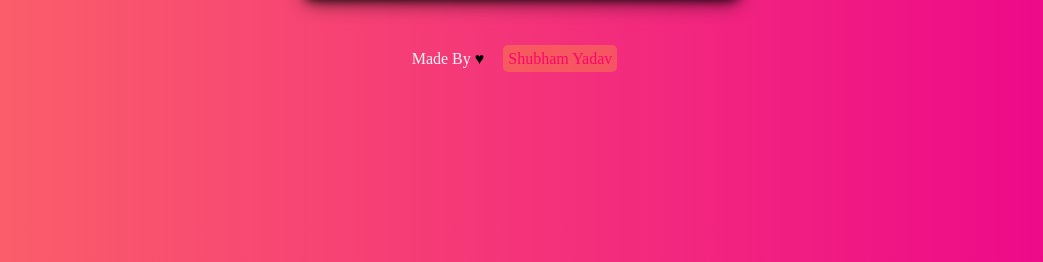
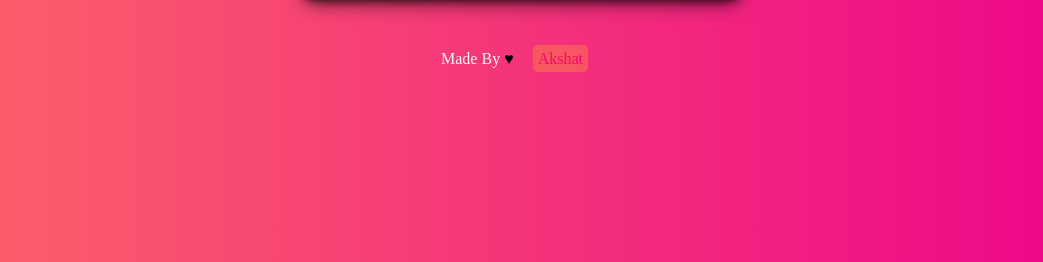
Before and after one commit to Akshat221201/Light-Bulb, a plain HTML site: page index.html in a window 1280 px wide. Shown: the part 538-800 px from the top of the page, without its empty margins (118-1161 px from the left). Drawn offline with Linux system fonts and the light colour scheme.

Commit message:
Update index.html

```diff
--- a/index.html
+++ b/index.html
@@ -26,8 +26,8 @@
         </div>
     </div>
 
-    <footer>Made By <span>♥</span> <a class="footer" href="https://github.com/autumn-absconds" target="_blank">Shubham
-            Yadav</a> </footer>
+    <footer>Made By <span>♥</span> <a class="footer" href="https://github.com/autumn-absconds" target="_blank">Akshat
+            </a> </footer>
 </body>
 
 </html>
```
